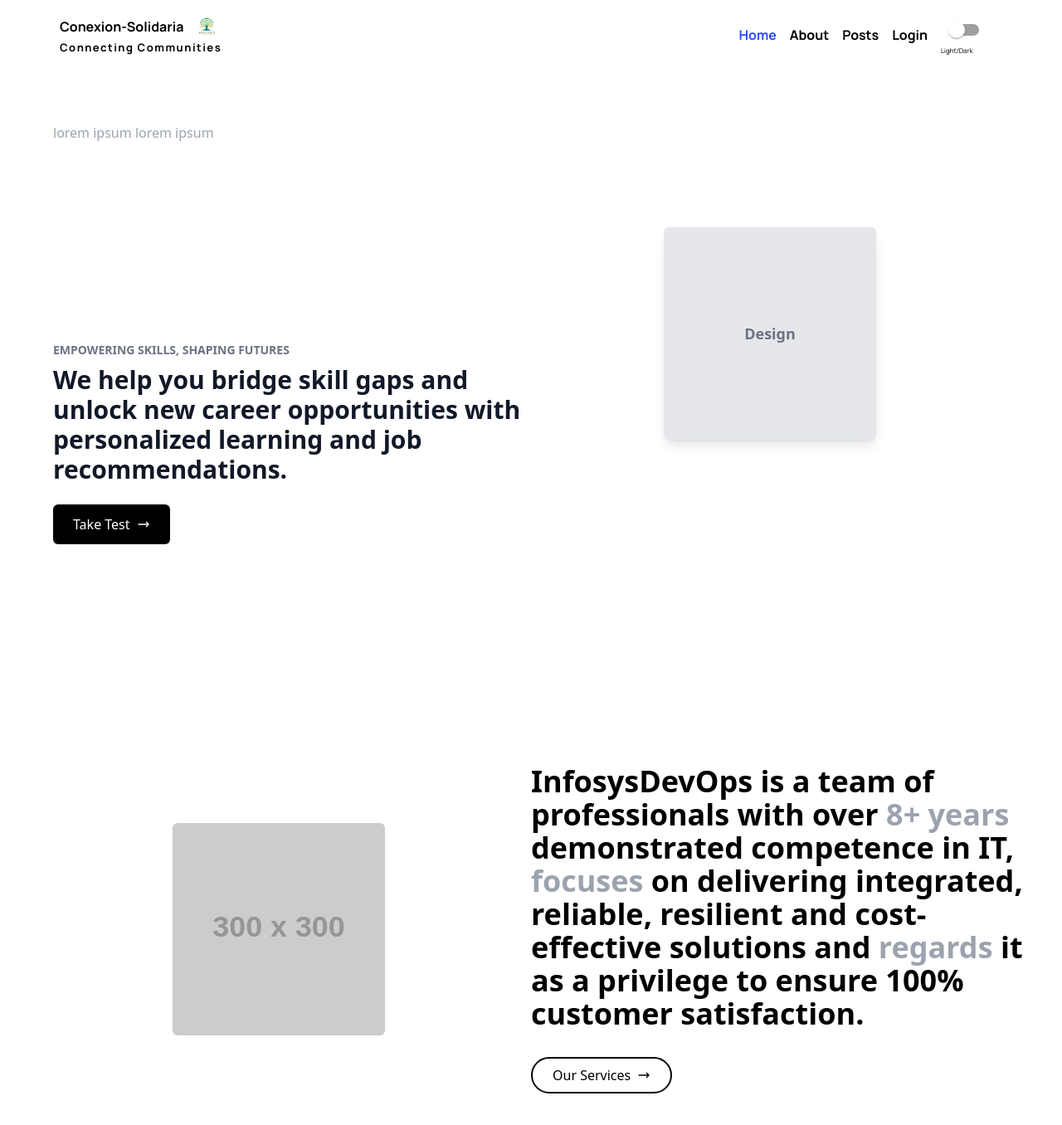
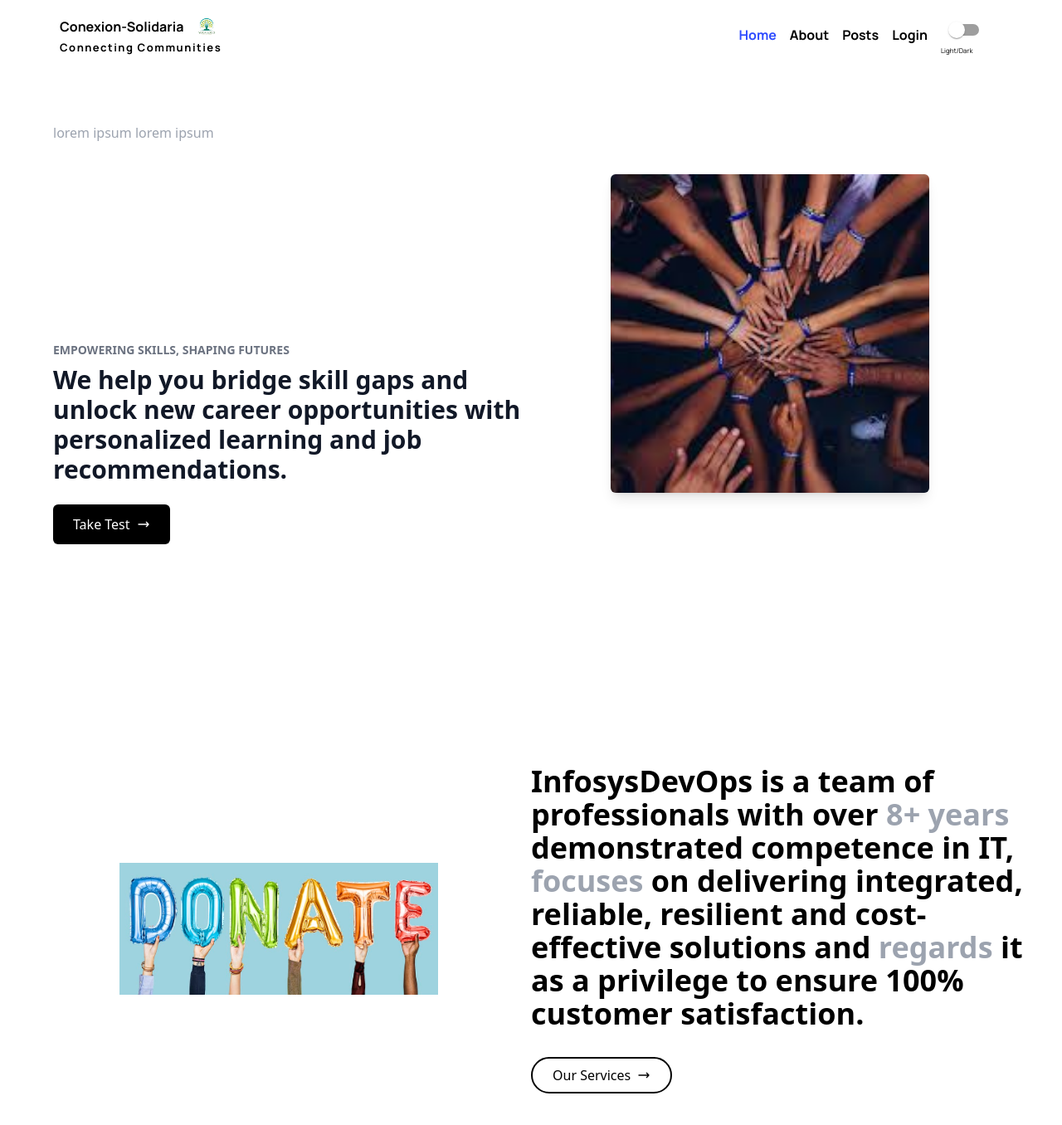
Before and after one commit to Error-404-NotFound/Conexion-Solidaria, a React (Vite) app in the folder frontend/: page / in a window 1280 px wide. Shown: the top 1356 px of the page at 83% size. Built offline with nearby package versions, Linux system fonts and the light colour scheme.

Commit message:
Images added

```diff
--- a/frontend/src/pages/Home.jsx
+++ b/frontend/src/pages/Home.jsx
@@ -1,4 +1,6 @@
 import React from 'react'
+import imag from '../assets/home/a.jpeg'
+import imbg from '../assets/home/b.jpg'
 
 export const Home = () => {
   return (
@@ -68,8 +70,8 @@ export const Home = () => {
 
         {/* Right Column - Design Placeholder */}
         <div className="flex-1 flex justify-center items-center mt-10 md:mt-0">
-          <div className="w-64 h-64 bg-gray-200 dark:bg-gray-700 rounded-md flex justify-center items-center shadow-lg">
-            <span className="text-lg font-semibold text-gray-500 dark:text-gray-400">Design</span>
+          <div className="w-96 h-96 bg-gray-200 dark:bg-gray-700 rounded-md flex justify-center items-center shadow-lg">
+            <img src={imag} alt="Design Image" className="w-full h-full object-cover rounded-md" />
           </div>
         </div>
       </main>
@@ -115,9 +117,9 @@ export const InfoSection = () => {
       {/* Left: Image Placeholder */}
       <div className="w-full md:w-1/2 flex justify-center md:justify-center mb-8 md:mb-0">
         <img
-          src="https://via.placeholder.com/300" // Replace with your image URL or component
+          src={imbg} // Replace with your image URL or component
           alt="3D Spring Design"
-          className="w-64 h-64 object-contain rounded-md"
+          className="w-96 h-96 object-contain rounded-md"
         />
       </div>
 
@@ -209,9 +211,8 @@ const InfosysStats = () => {
       {stats.map((stat, index) => (
         <div
           key={index}
-          className={`flex flex-col md:flex-row items-center justify-center space-x-2 pt-8 pb-8 ${
-            index !== 0 ? 'md:border-l-4 md:border-gray-300 md:pl-6' : ''
-          }`}
+          className={`flex flex-col md:flex-row items-center justify-center space-x-2 pt-8 pb-8 ${index !== 0 ? 'md:border-l-4 md:border-gray-300 md:pl-6' : ''
+            }`}
         >
           <h2 className="text-5xl font-bold">{stat.value}</h2>
           {stat.star && <span className="text-yellow-500 text-2xl">★</span>}
```
